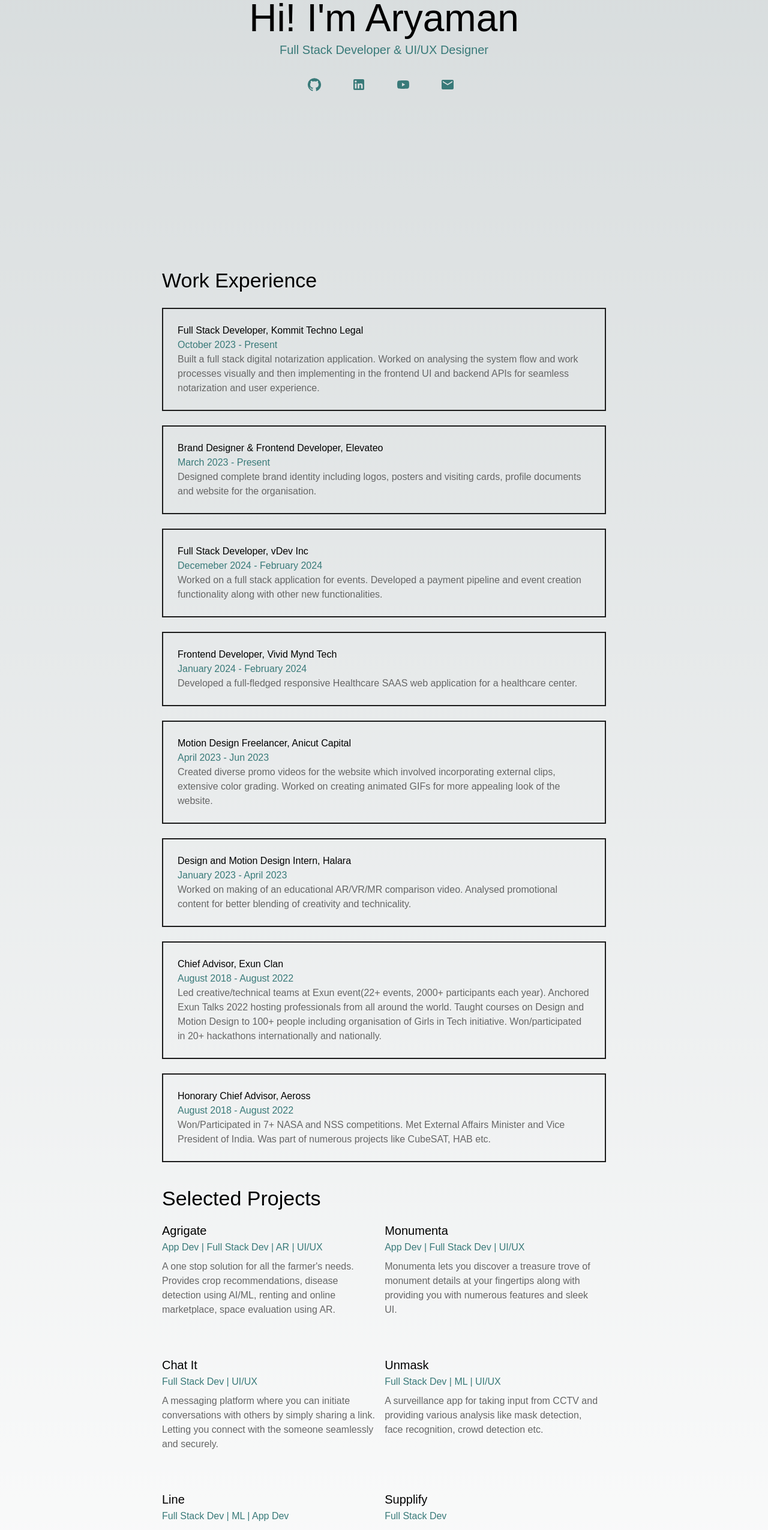
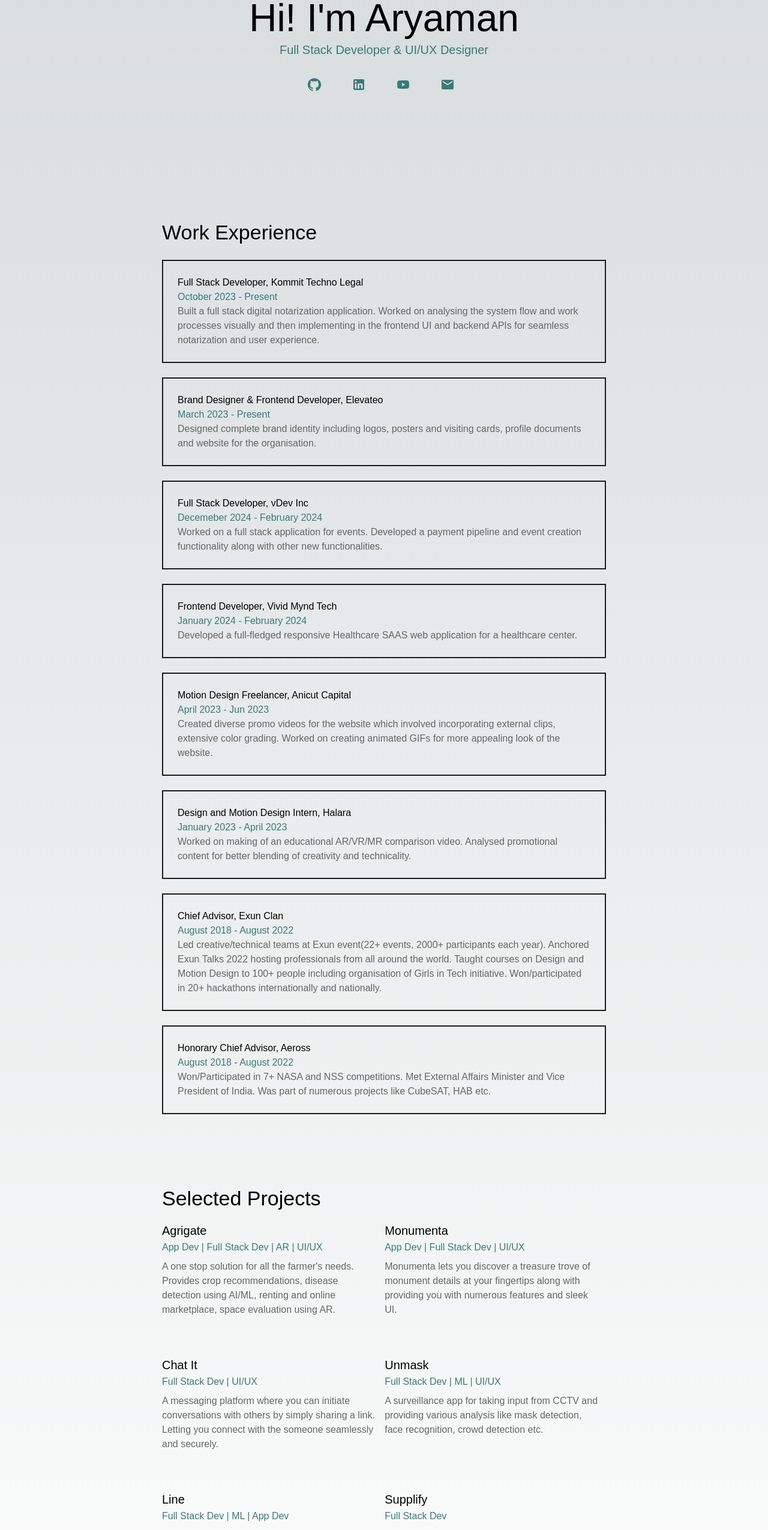
Before and after one commit to aryamanchandra/personalwebsite, a Next.js app: page / in a window 1280 px wide. Shown: the part 234-2784 px from the top of the page at 60% size. Built offline with nearby package versions, Linux system fonts and the light colour scheme; a web font is replaced by a local one.

Commit message:
job updates

```diff
--- a/src/app/page.tsx
+++ b/src/app/page.tsx
@@ -25,7 +25,7 @@ export default function Home() {
         <Socialbar />
       </Box>
       <Box>
-        <Typography variant="h4" pt={15}>
+        <Typography variant="h4" pt={5}>
           Work Experience
         </Typography>
         {workdata &&
@@ -39,7 +39,7 @@ export default function Home() {
             </Box>
           ))}
       </Box>
-      <Box pt={5}>
+      <Box pt={15}>
         <Typography variant="h4" pb={2}>
           Selected Projects
         </Typography>
```
